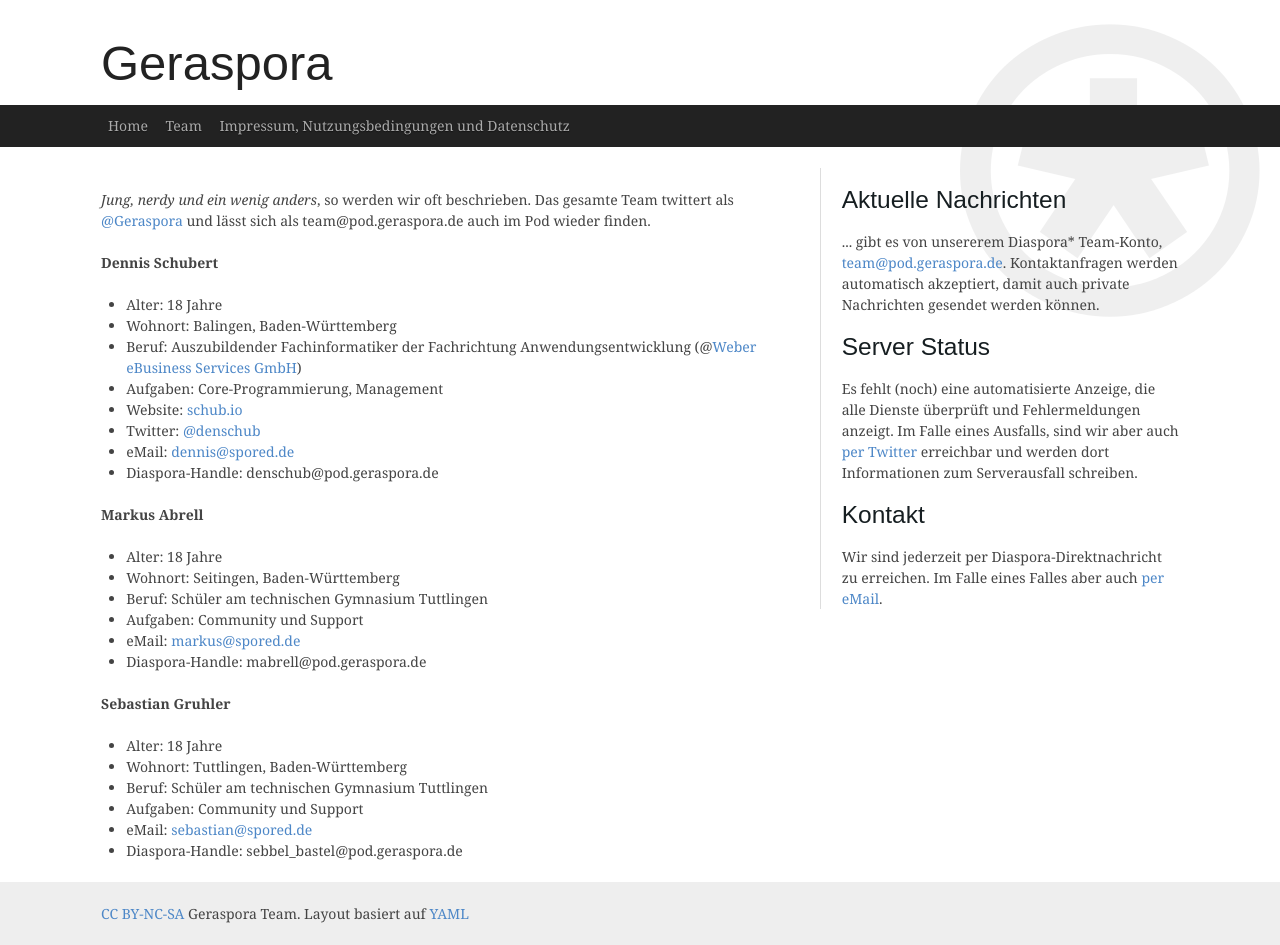
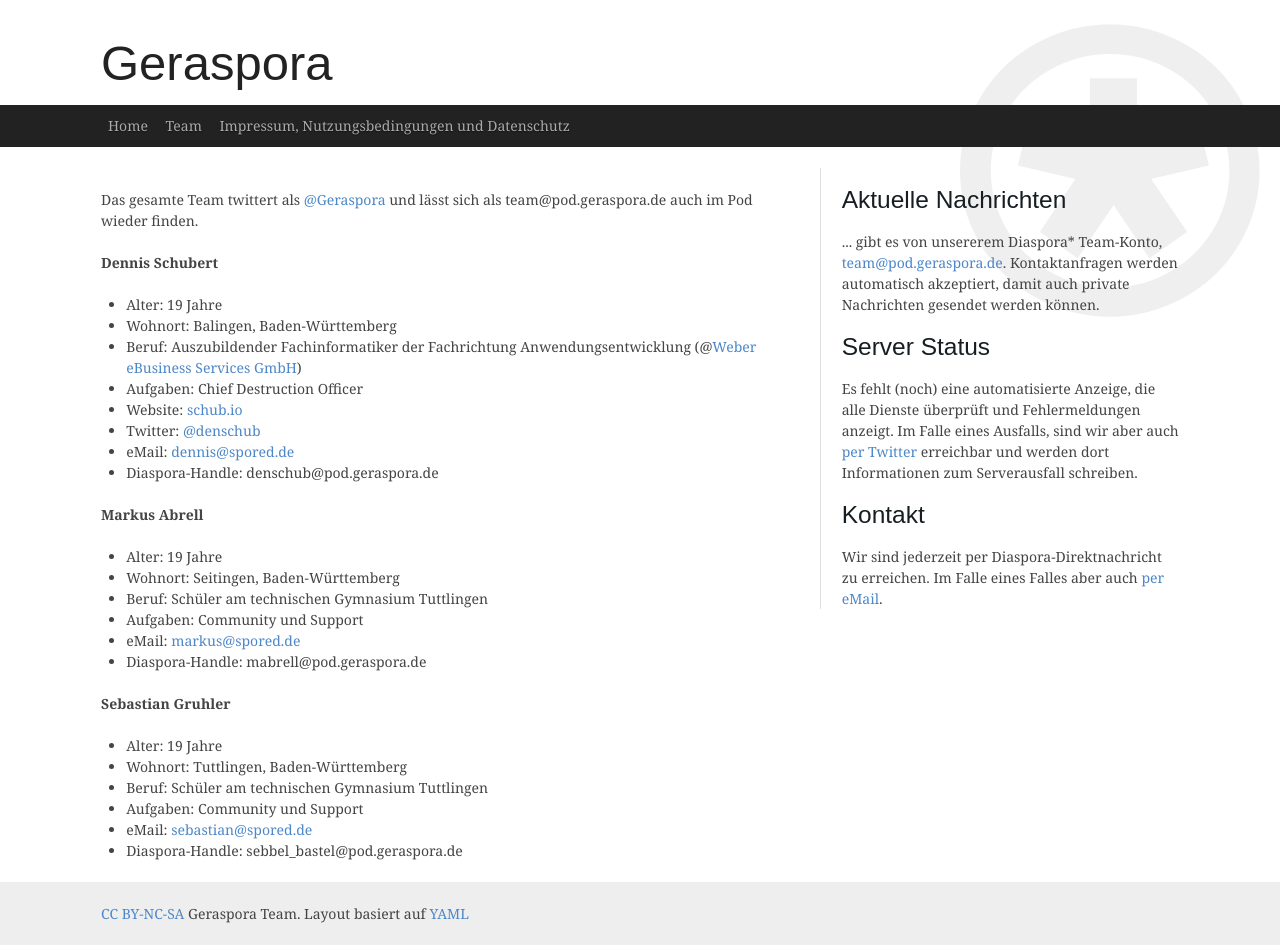
Before and after one commit to geraspora/meta, a Jekyll site: the page built from team.html, in a window 1280 px wide. Built offline with Jekyll 4.4.1, drawn with Linux system fonts in a browser that asks for light colours; some web fonts are replaced; Markdown is read by kramdown in place of the engine named in the settings.

Commit message:
Update the team page

```diff
--- a/team.html
+++ b/team.html
@@ -5,18 +5,17 @@
 
 <div class="ym-gbox-left ym-clearfix">
   <p>
-    <em>Jung, nerdy und ein wenig anders</em>,
-    so werden wir oft beschrieben. Das gesamte Team
-    twittert als <a target="_blank" href="http://twitter.com/geraspora">@Geraspora</a>
+    Das gesamte Team twittert als
+    <a target="_blank" href="http://twitter.com/geraspora">@Geraspora</a>
     und lässt sich als team@pod.geraspora.de auch im Pod wieder finden.
   </p>
 
   <p><strong>Dennis Schubert</strong></p>
   <ul>
-    <li>Alter: 18 Jahre</li>
+    <li>Alter: 19 Jahre</li>
     <li>Wohnort: Balingen, Baden-Württemberg</li>
     <li>Beruf: Auszubildender Fachinformatiker der Fachrichtung Anwendungsentwicklung (@<a target="_blank" href="http://www.weber-ebusiness.de/">Weber eBusiness Services GmbH</a>)</li>
-    <li>Aufgaben: Core-Programmierung, Management</li>
+    <li>Aufgaben: Chief Destruction Officer</li>
     <li>Website: <a target="_blank" href="http://schub.io">schub.io</a></li>
     <li>Twitter: <a target="_blank" href="http://twitter.com/denschub">@denschub</a></li>
     <li>eMail: <a href="mailto:dennis@spored.de">dennis@spored.de</a></li>
@@ -25,7 +24,7 @@
 
   <p><strong>Markus Abrell</strong></p>
   <ul>
-    <li>Alter: 18 Jahre</li>
+    <li>Alter: 19 Jahre</li>
     <li>Wohnort: Seitingen, Baden-Württemberg</li>
     <li>Beruf: Schüler am technischen Gymnasium Tuttlingen</li>
     <li>Aufgaben: Community und Support</li>
@@ -35,7 +34,7 @@
 
   <p><strong>Sebastian Gruhler</strong></p>
   <ul>
-    <li>Alter: 18 Jahre</li>
+    <li>Alter: 19 Jahre</li>
     <li>Wohnort: Tuttlingen, Baden-Württemberg</li>
     <li>Beruf: Schüler am technischen Gymnasium Tuttlingen</li>
     <li>Aufgaben: Community und Support</li>
```
